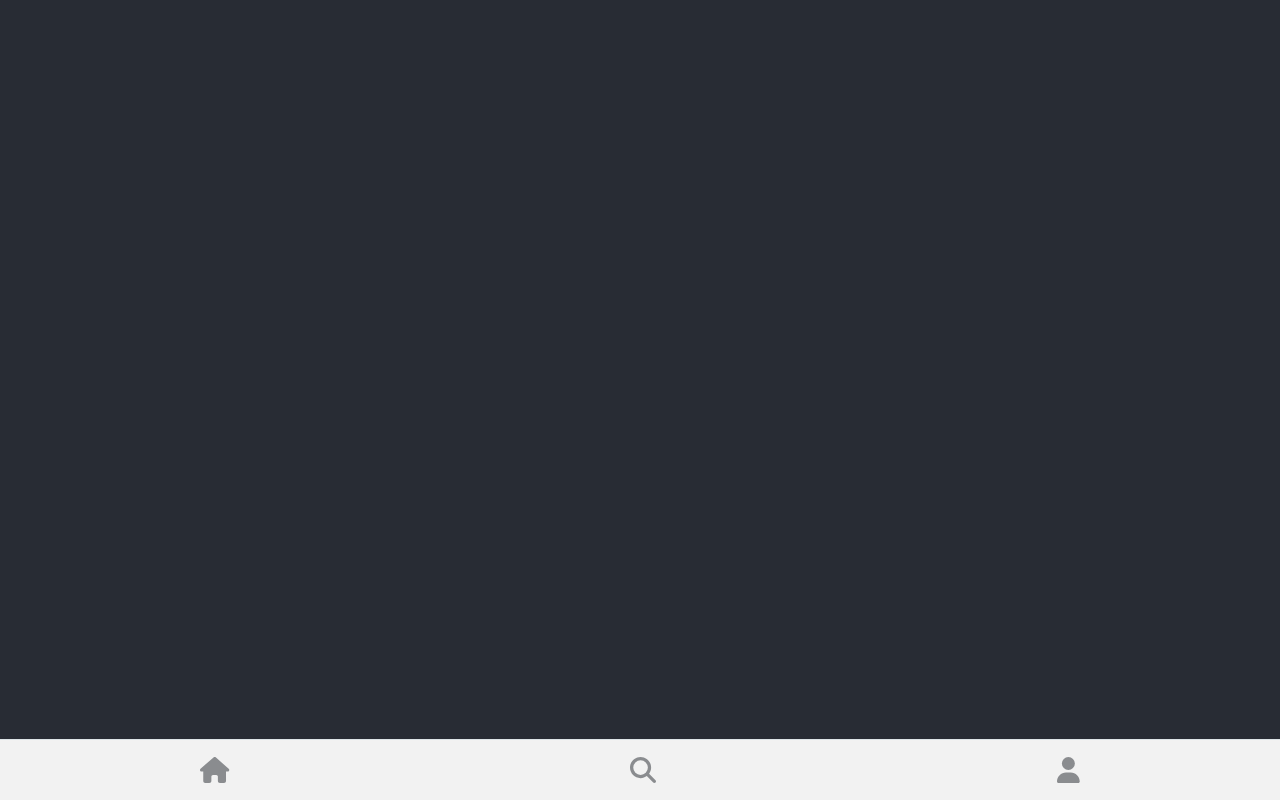
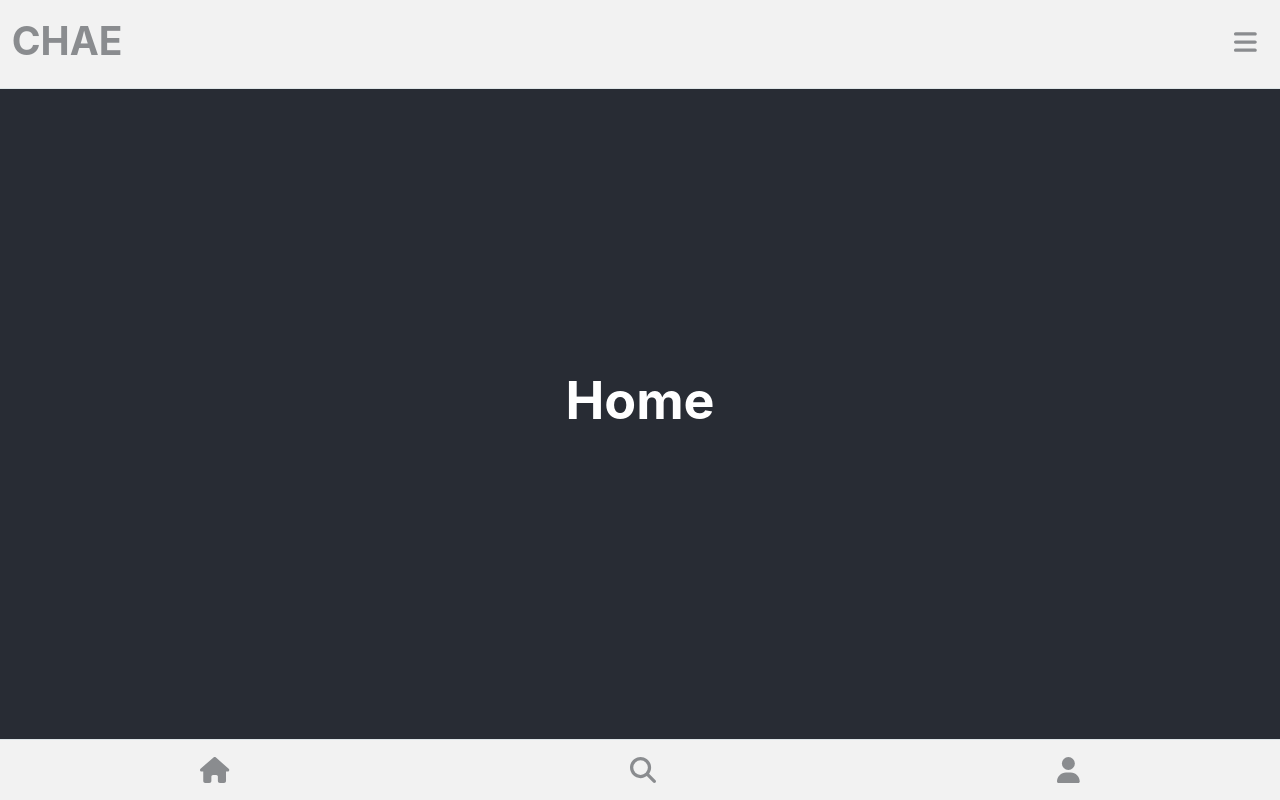
Before and after one commit to chaeikim-tech/chae_player, a React (Create React App) app: page / in a window 1280 px wide. Built offline with nearby package versions, Linux system fonts and the light colour scheme.

Commit message:
Add Header Component

```diff
--- a/package.json
+++ b/package.json
@@ -15,6 +15,7 @@
     "@types/react": "^18.0.21",
     "@types/react-dom": "^18.0.6",
     "@types/react-fontawesome": "^1.6.5",
+    "axios": "^0.27.2",
     "react": "^18.2.0",
     "react-dom": "^18.2.0",
     "react-scripts": "5.0.1",
--- a/src/App.tsx
+++ b/src/App.tsx
@@ -1,11 +1,11 @@
 import React from 'react';
 import './App.css';
-import Nav from "../src/components/Nav"
+import Home from "../src/pages/Home"
 
 function App() {
   return (
     <div className="App">
-      <Nav />
+      <Home />
     </div>
   );
 }
--- a/src/components/Header.tsx
+++ b/src/components/Header.tsx
@@ -1,7 +1,31 @@
+import React from 'react';
+import styled from "styled-components";
+import { FontAwesomeIcon } from "@fortawesome/react-fontawesome";
+import { faBars } from '@fortawesome/free-solid-svg-icons'
+
+const Wrapper = styled.div`
+    display: flex;
+    justify-content: space-between;
+    position: absolute;
+    padding: 0.2em;
+    height: 3em;
+    width: 100%;
+    color: #8a8c8f;
+    border-bottom: 1px solid #dee5e7;
+    background-color: #f2f2f2;
+    top: 0;
+`;
+
+
 
 const Header = () => {
 
-    return;
+    return (
+        <Wrapper>
+            <h2 style={{ margin: '0.3em' }}>CHAE</h2>
+            <FontAwesomeIcon icon={faBars} style={{ margin: '0.9em' }} />
+        </Wrapper>
+    )
 }
 
-export { }
+export default Header
--- a/src/components/Nav.tsx
+++ b/src/components/Nav.tsx
@@ -11,7 +11,6 @@ const Wrapper = styled.div`
     position: absolute;
     height: 60px;
     width: 100%;
-    line-height: 60px;
     color: #8a8c8f;
     border-top: 1px solid #dee5e7;
     background-color: #f2f2f2;
--- /dev/null
+++ b/src/pages/Home.tsx
@@ -0,0 +1,29 @@
+import React, { useEffect, useState } from 'react';
+import styled from "styled-components";
+import Header from '../components/Header';
+import Nav from "../components/Nav";
+
+
+const Main = styled.div`
+    display: flex;
+    justify-content: space-around;
+    align-items: center;
+`;
+
+const ChartList = styled.div`
+    display: flex ;
+    flex-direction: column;
+`;
+
+const Home = (): JSX.Element => {
+
+    return (
+        <Main>
+            <Header />
+            <h1>Home</h1>
+            <Nav />
+        </Main>
+    )
+}
+
+export default Home;
```
Also changed, not shown: 1 other file (tests, documents, lock files or other folders).
